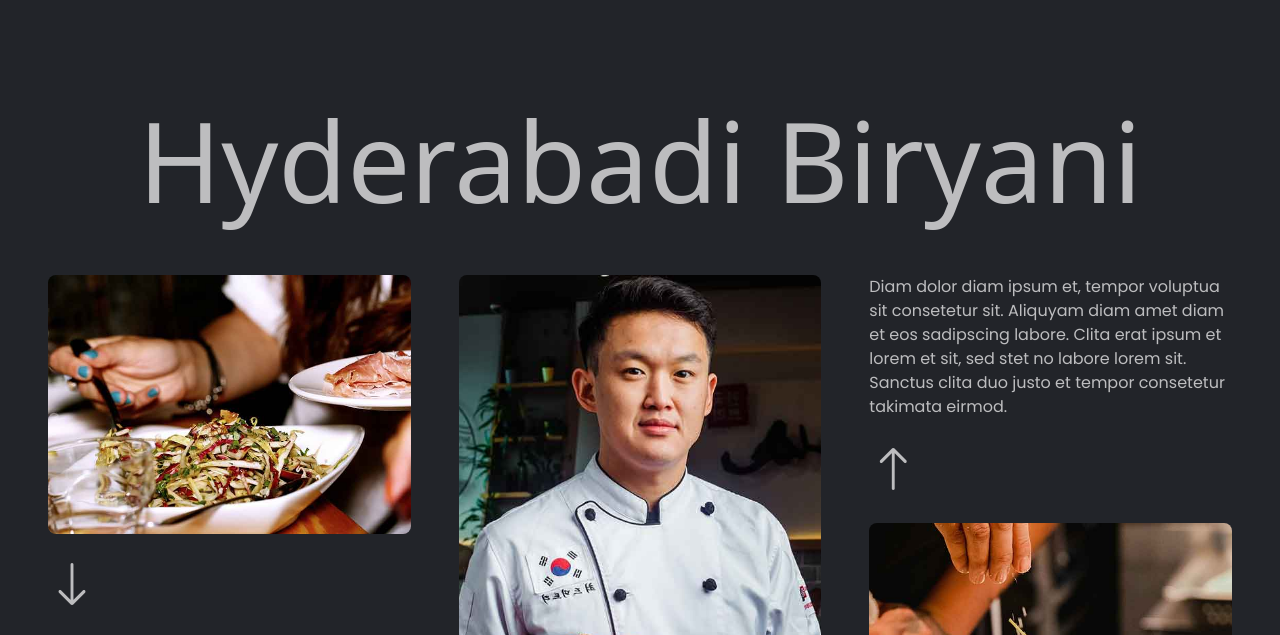
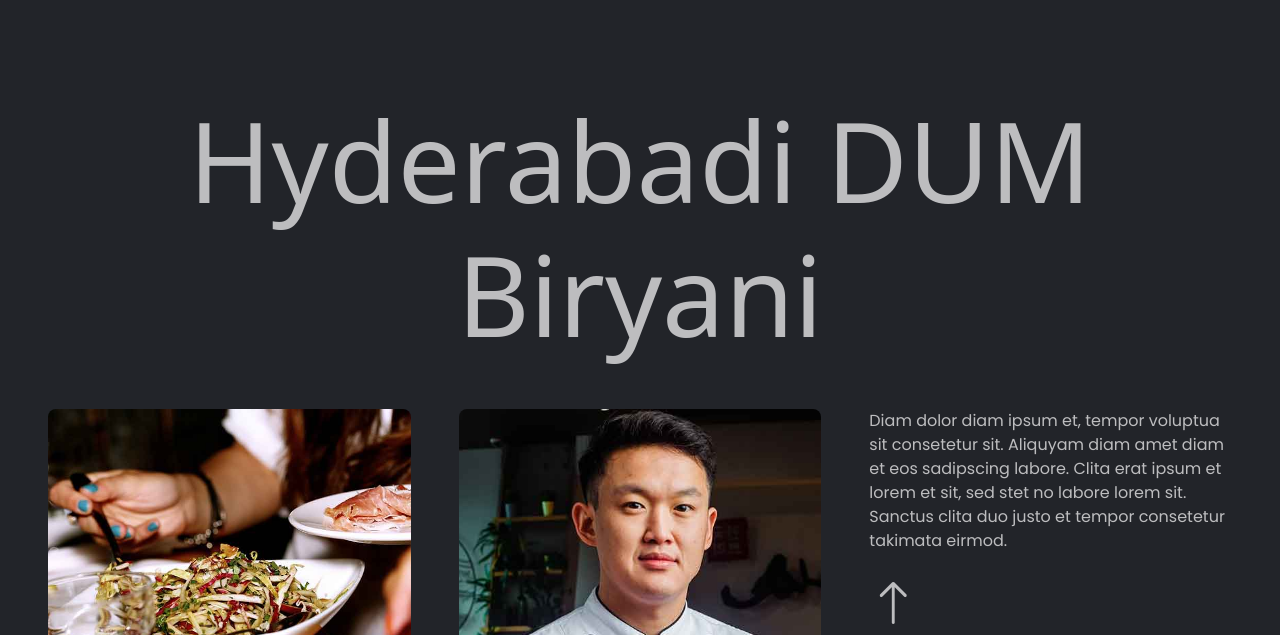
Before and after one commit to dsaikiran01/aws-static-site-cicd-pipeline, a plain HTML site: page index.html in a window 1280 px wide. Shown: the part 149-784 px from the top of the page. Drawn offline with nearby package versions, Linux system fonts and the light colour scheme; a web font is replaced by a local one.

Commit message:
made changes to index.html

```diff
--- a/index.html
+++ b/index.html
@@ -112,7 +112,7 @@
     <div class="container-fluid p-5 mb-5 bg-dark text-secondary">
         <div class="row g-5 py-5">
             <div class="col-12 wow fadeIn" data-wow-delay="0.1s">
-                <h1 class="display-1 text-secondary text-center mb-0">Hyderabadi Biryani</h1>
+                <h1 class="display-1 text-secondary text-center mb-0">Hyderabadi DUM Biryani</h1>
             </div>
             <div class="col-lg-4 wow fadeIn" data-wow-delay="0.1s">
                 <img class="img-fluid rounded mb-3" src="img/hero-2.jpg">
```
